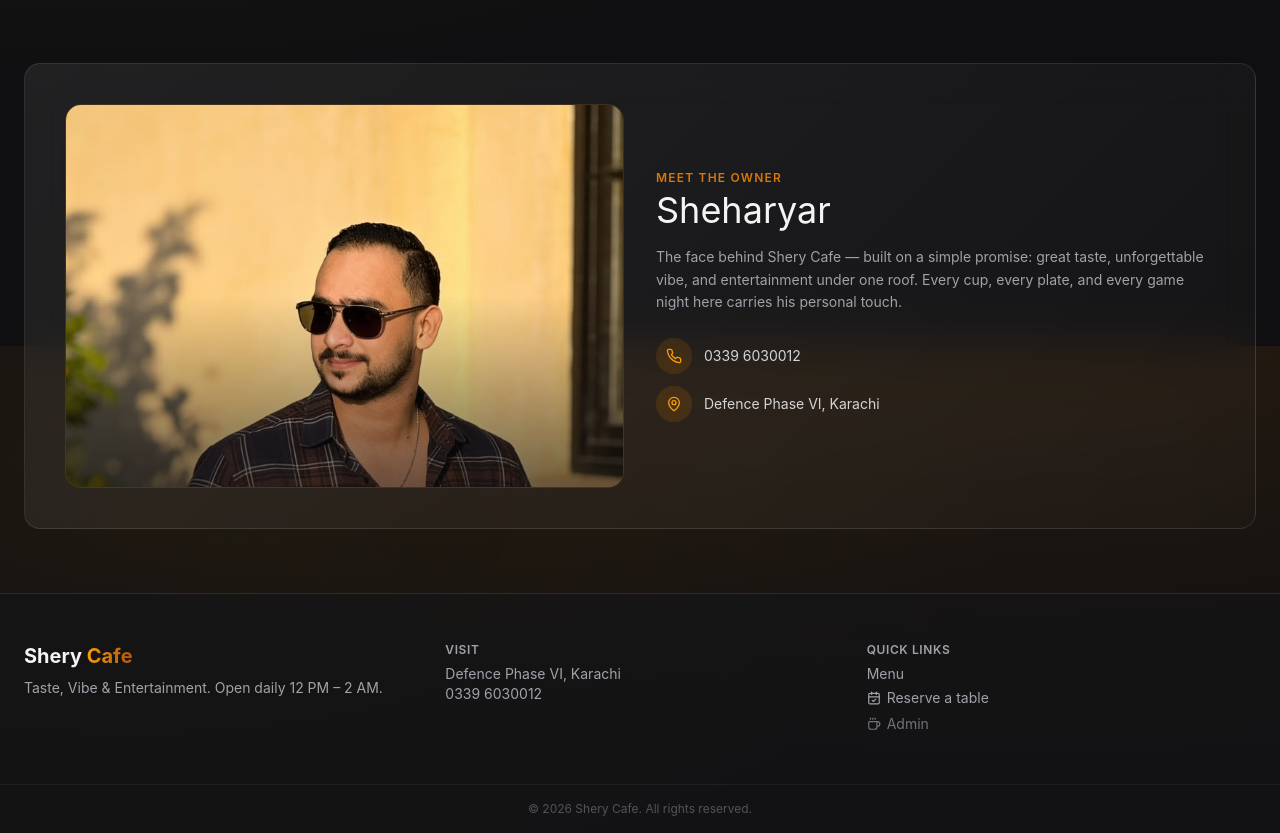
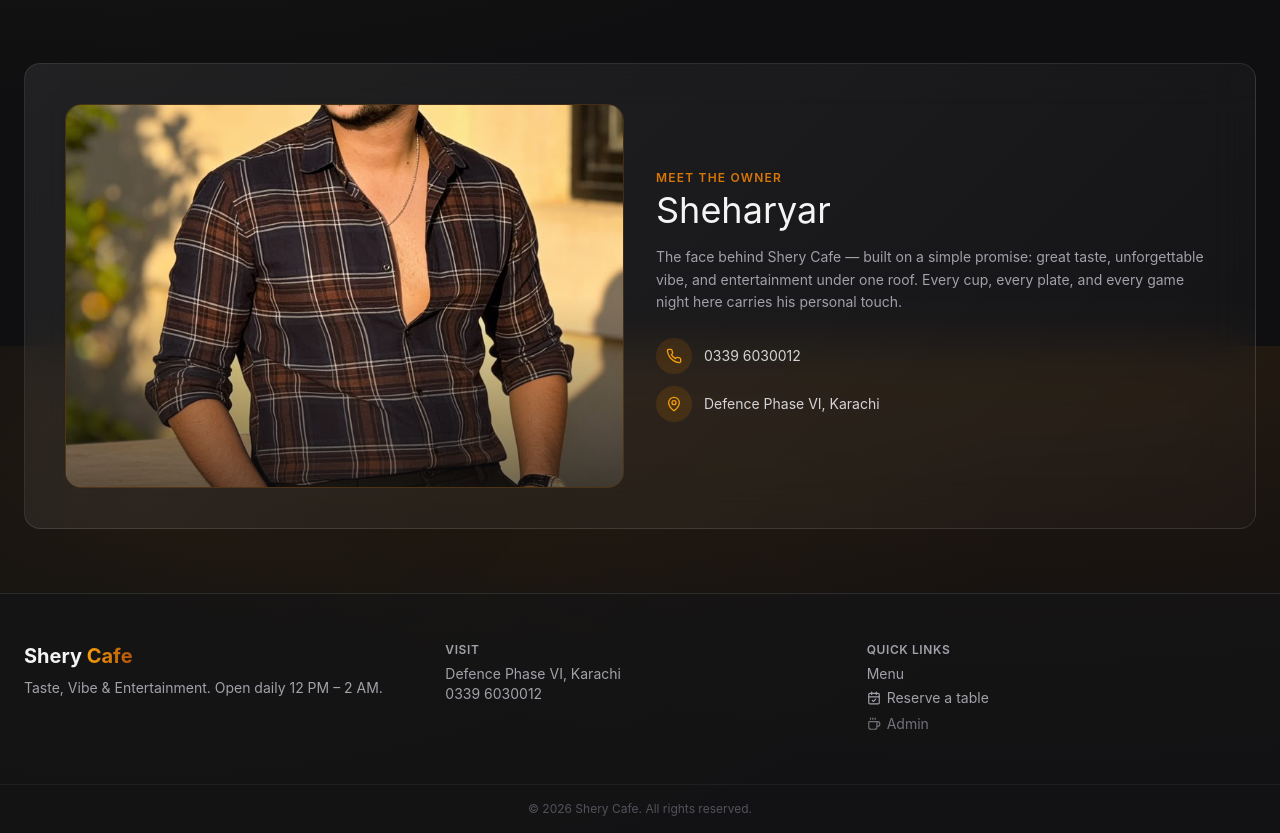
Before and after one commit to sheharyarshahid009-maker/shery-cafe-, a Next.js app: page / in a window 1280 px wide. Shown: the part 2054-2887 px from the top of the page. Built offline with nearby package versions, Linux system fonts and the light colour scheme; no server answers; the database is empty.

Commit message:
fix owner photo crop

```diff
--- a/src/app/page.tsx
+++ b/src/app/page.tsx
@@ -235,7 +235,7 @@ export default function HomePage() {
               src="/owner.jpg"
               alt="Sheharyar — Owner of Shery Cafe"
               fill
-              className="object-cover object-top"
+              className="object-cover object-center"
               sizes="50vw"
             />
             <div className="pointer-events-none absolute inset-0 bg-gradient-to-t from-ink-950/60 via-transparent to-transparent" />
```
